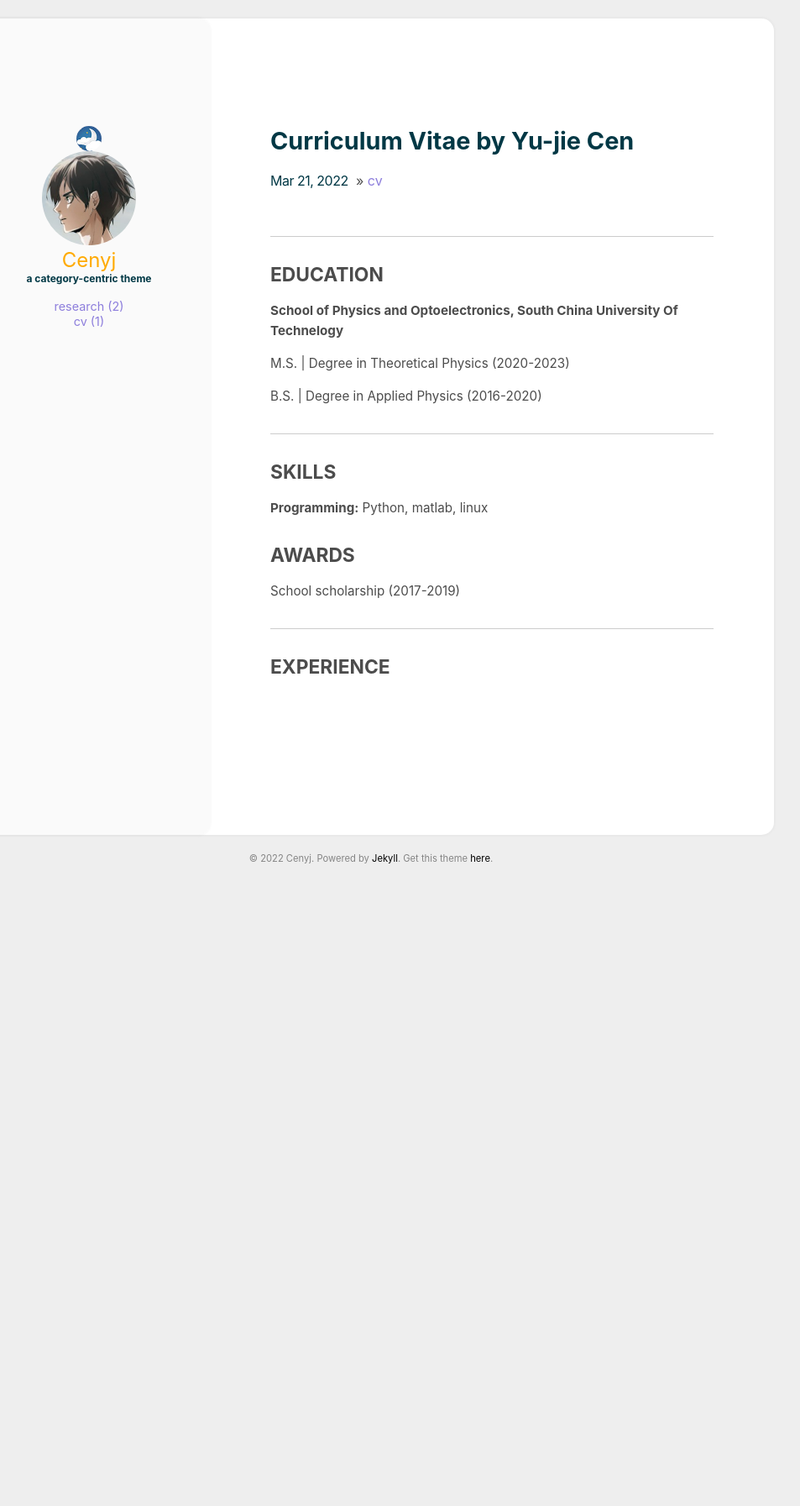
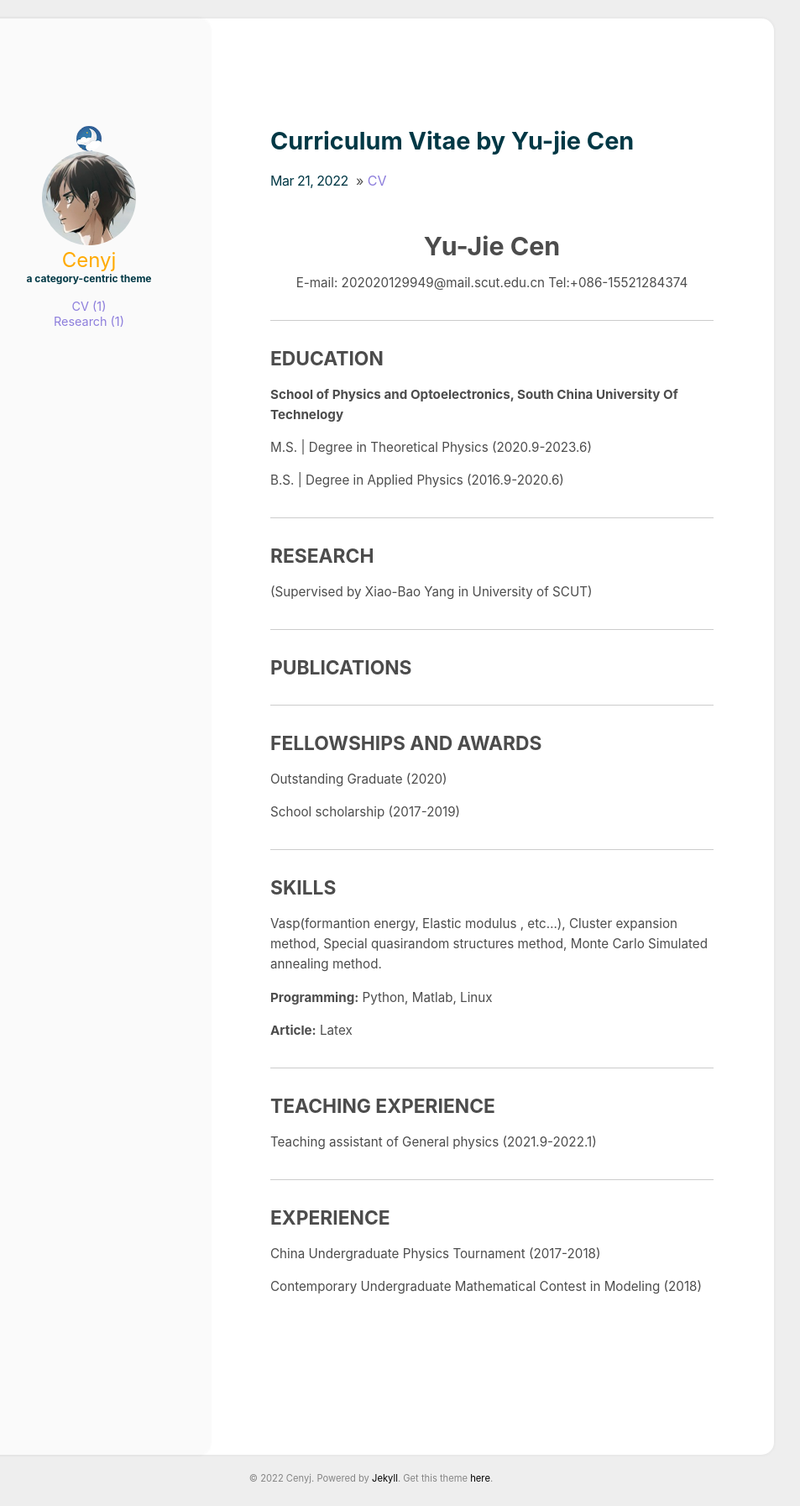
Before and after one commit to dirocCen/dirocCen.github.io, a Jekyll site: the page built from _posts/2022-03-21-cv.md, in a window 1280 px wide. Shown: the whole page at 84% size, without its empty margins (198-1151 px from the left). Built offline with Jekyll 4.4.1, drawn with Linux system fonts in a browser that asks for light colours; before the commit the page ends 1055 px from its top, so only the background shows below that.

Commit message:
-v.1.0.1

```diff
--- a/_posts/2022-03-21-cv.md
+++ b/_posts/2022-03-21-cv.md
@@ -1,8 +1,11 @@
 ---
 title: Curriculum Vitae by Yu-jie Cen
-categories: [cv]
+categories: [CV]
 comments: true
 ---
+
+# <center> Yu-Jie Cen  </center>
+<center> E-mail: 202020129949@mail.scut.edu.cn  Tel:+086-15521284374 </center>
 
 ***
 
@@ -10,20 +13,44 @@ comments: true
 
 **School of Physics and Optoelectronics, South China University Of Technelogy**
 
-M.S. \| Degree in Theoretical Physics (2020-2023)
+M.S. \| Degree in Theoretical Physics (2020.9-2023.6)
 
-B.S. \| Degree in Applied Physics (2016-2020)
+B.S. \| Degree in Applied Physics (2016.9-2020.6)
 
+
+***
+## RESEARCH
+(Supervised by Xiao-Bao Yang in University of SCUT)
+
+
+***
+## PUBLICATIONS
+
+
+***
+## FELLOWSHIPS AND AWARDS
+Outstanding Graduate (2020)
+
+School scholarship (2017-2019)
 
 
 ***
 ## SKILLS
-**Programming:** Python, matlab, linux
+Vasp(formantion energy, Elastic modulus , etc...), Cluster expansion method, Special quasirandom structures method, Monte Carlo Simulated annealing method.
+
+**Programming:** Python, Matlab, Linux
+
+**Article:** Latex
 
 
-## AWARDS
-School scholarship (2017-2019)
+***
+## TEACHING EXPERIENCE
+Teaching assistant of General physics (2021.9-2022.1)
 
 
 ***
 ## EXPERIENCE
+
+China Undergraduate Physics Tournament (2017-2018)
+
+Contemporary Undergraduate Mathematical Contest in Modeling (2018)
```
Also changed, not shown: _posts/2017-11-01-s2.md (deleted, +0 -52 lines), _posts/2018-07-04-t1.md (deleted, +0 -8 lines), _posts/2022-03-22-a1.md (added, +5 -0 lines), categories/CV.html (renamed from categories/cv.html), categories/Researwqch.html (renamed from categories/research.html).
